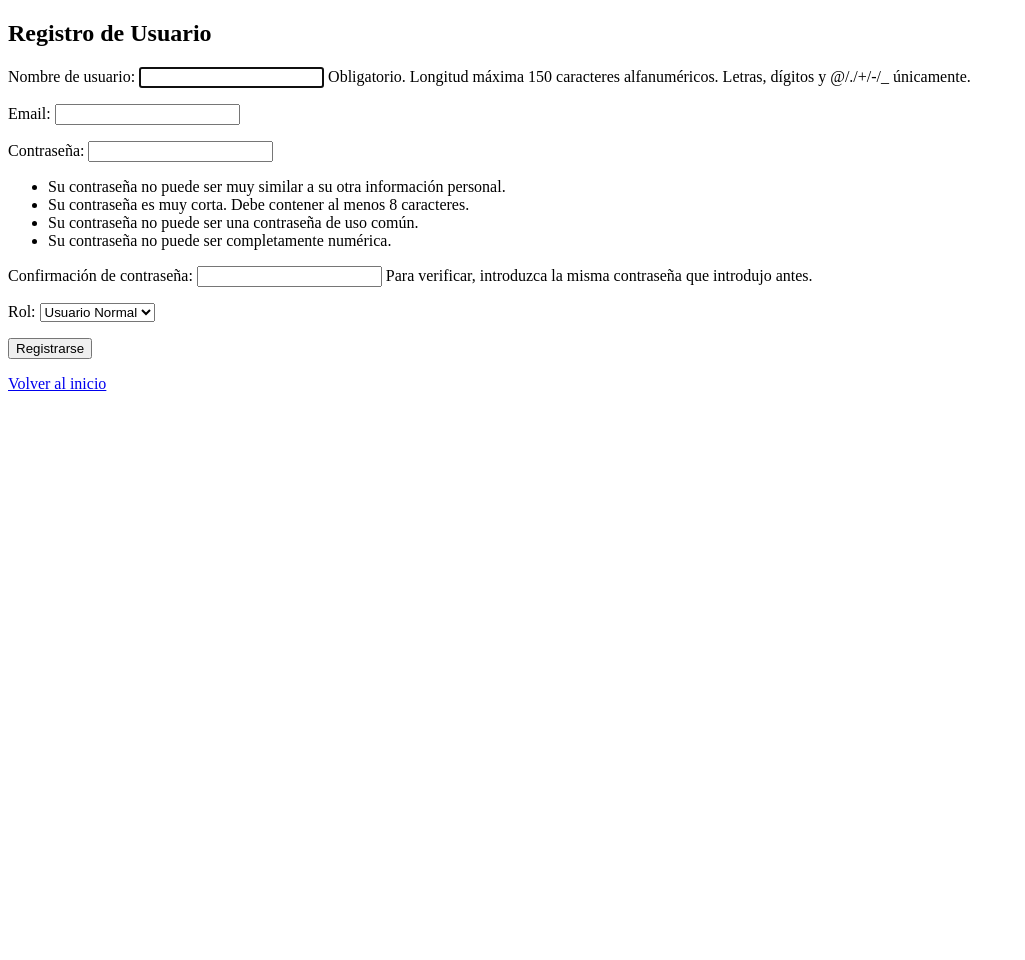
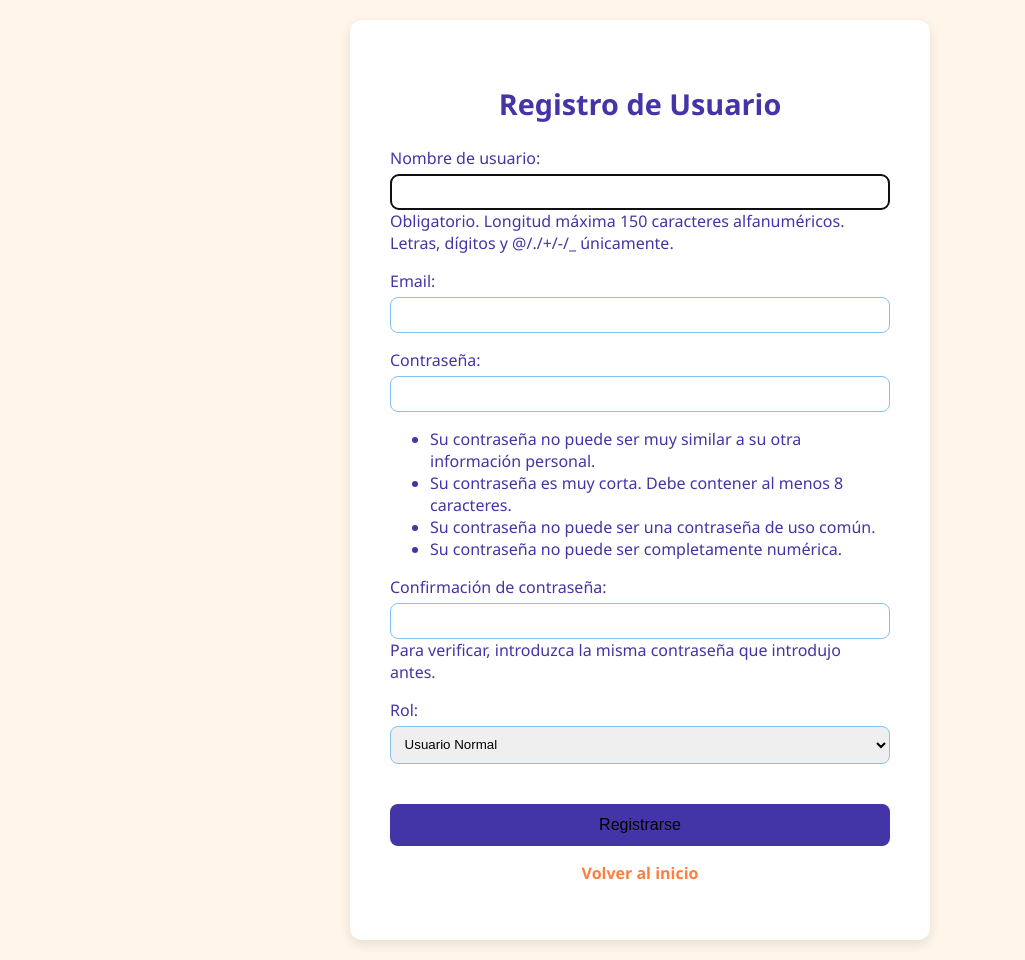
Before and after one commit to BRZRKR22/GESTOR-DE-QUIPOS, a Django app: page /registro/ in a window 1280 px wide. Shown: the whole page, without its empty margins (0-1025 px from the left). Before the commit the page ends 391 px from the top, so only its background shows below. Run offline with Django 5.2, Linux system fonts and the light colour scheme.

Commit message:
Implementacion de Estilos Visuales

```diff
--- /dev/null
+++ b/equipos/static/css/style.css
@@ -0,0 +1,242 @@
+/* Paleta de colores */
+:root {
+    --azul-oscuro: #4335A7;
+    --celeste: #80C4E9;
+    --beige: #FFF6E9;
+    --naranja: #FF7F3E;
+    --blanco: #ffffff;
+}
+
+/* Estilos generales para todo el proyecto */
+body {
+    font-family: 'Segoe UI', Tahoma, Geneva, Verdana, sans-serif;
+    background-color: var(--beige);
+    margin: 0;
+    padding: 0;
+    color: var(--azul-oscuro);
+}
+
+/* Estilos para enlaces globales */
+a {
+    text-decoration: none;
+    color: var(--naranja);
+    transition: color 0.3s ease;
+}
+
+a:hover {
+    color: var(--azul-oscuro);
+}
+
+/* ========== LOGIN.HTML ========== */
+.login-container {
+    max-width: 400px;
+    margin: 80px auto;
+    padding: 2rem;
+    background-color: var(--blanco);
+    border: 1px solid var(--celeste);
+    border-radius: 12px;
+    box-shadow: 0 4px 10px rgba(0, 0, 0, 0.1);
+}
+
+.title {
+    font-size: 2rem;
+    text-align: center;
+    margin-bottom: 1rem;
+    color: var(--azul-oscuro);
+}
+
+.form p {
+    margin-bottom: 1rem;
+}
+
+input, select, textarea {
+    width: 100%;
+    padding: 0.5rem;
+    border: 1px solid var(--celeste);
+    border-radius: 8px;
+    box-sizing: border-box;
+}
+
+button {
+    width: 100%;
+    padding: 0.75rem;
+    font-size: 1rem;
+    border: none;
+    border-radius: 8px;
+    cursor: pointer;
+    margin-top: 1rem;
+}
+
+.btn-primary {
+    background-color: var(--azul-oscuro);
+    color: var(--blanco);
+}
+
+.btn-primary:hover {
+    background-color: var(--naranja);
+}
+
+.link-text {
+    text-align: center;
+    margin-top: 1rem;
+}
+
+.link {
+    font-weight: bold;
+}
+
+/* ========== INICIO.HTML ========== */
+body.inicio-body {
+    display: flex;
+    justify-content: center;
+    align-items: center;
+    height: 100vh;
+}
+
+.inicio-container {
+    text-align: center;
+    background-color: var(--blanco);
+    padding: 40px;
+    border-radius: 12px;
+    box-shadow: 0 4px 12px rgba(0, 0, 0, 0.15);
+    max-width: 480px;
+    margin: 20px;
+}
+
+.inicio-titulo {
+    font-size: 2.2em;
+    margin-bottom: 20px;
+    color: var(--azul-oscuro);
+}
+
+.inicio-links .btn {
+    display: inline-block;
+    padding: 12px 24px;
+    margin: 10px;
+    border-radius: 8px;
+    text-decoration: none;
+    color: var(--blanco);
+    font-weight: bold;
+    transition: background-color 0.3s ease;
+}
+
+.btn-acento {
+    background-color: var(--naranja);
+}
+
+.btn-acento:hover {
+    background-color: #e76b26;
+}
+
+.btn-primario {
+    background-color: var(--azul-oscuro);
+}
+
+.btn-primario:hover {
+    background-color: #32268a;
+}
+
+/* ========== REGISTRO.HTML ========== */
+body.registro-body {
+    display: flex;
+    justify-content: center;
+    align-items: center;
+    background-color: var(--beige);
+    min-height: 100vh;
+}
+
+.registro-container {
+    background-color: var(--blanco);
+    padding: 2.5rem;
+    border-radius: 12px;
+    box-shadow: 0 4px 12px rgba(0, 0, 0, 0.1);
+    max-width: 500px;
+    width: 100%;
+    margin: 20px;
+}
+
+.registro-titulo {
+    font-size: 1.8rem;
+    text-align: center;
+    margin-bottom: 1.5rem;
+    color: var(--azul-oscuro);
+}
+
+.registro-form p {
+    margin-bottom: 1rem;
+}
+
+.registro-form input,
+.registro-form select,
+.registro-form textarea {
+    width: 100%;
+    padding: 0.6rem;
+    border: 1px solid var(--celeste);
+    border-radius: 8px;
+    box-sizing: border-box;
+    margin-top: 0.3rem;
+}
+
+.registro-form button {
+    width: 100%;
+    margin-top: 1.5rem;
+}
+
+/* ========== INVENTARIO.HTML ========== */
+body.inventario-body {
+    background-color: var(--beige);
+    padding: 2rem;
+    color: var(--azul-oscuro);
+}
+
+.inventario-container {
+    max-width: 1000px;
+    margin: auto;
+    background-color: var(--blanco);
+    padding: 2rem;
+    border-radius: 12px;
+    box-shadow: 0 4px 12px rgba(0, 0, 0, 0.1);
+}
+
+.inventario-titulo {
+    font-size: 2rem;
+    margin-bottom: 1rem;
+    text-align: center;
+    color: var(--azul-oscuro);
+}
+
+.user-info {
+    text-align: right;
+    margin-bottom: 1.5rem;
+    font-size: 0.95rem;
+}
+
+.tabla-scroll {
+    overflow-x: auto;
+}
+
+.tabla-inventario {
+    width: 100%;
+    border-collapse: collapse;
+    font-size: 0.95rem;
+}
+
+.tabla-inventario th,
+.tabla-inventario td {
+    border: 1px solid var(--celeste);
+    padding: 0.75rem;
+    text-align: center;
+}
+
+.tabla-inventario th {
+    background-color: var(--celeste);
+    color: var(--azul-oscuro);
+}
+
+.tabla-inventario tr:nth-child(even) {
+    background-color: #f9f9f9;
+}
+
+.tabla-inventario tr:hover {
+    background-color: #f1f1f1;
+}
--- a/equipos/templates/registro.html
+++ b/equipos/templates/registro.html
@@ -1,15 +1,22 @@
+{% load static %}
 <!DOCTYPE html>
-<html>
+<html lang="es">
 <head>
+    <meta charset="UTF-8">
     <title>Registro</title>
+    <link rel="stylesheet" href="{% static 'css/style.css' %}">
 </head>
-<body>
-    <h2>Registro de Usuario</h2>
-    <form method="post">
-        {% csrf_token %}
-        {{ form.as_p }}
-        <button type="submit">Registrarse</button>
-    </form>
-    <p><a href="{% url 'inicio' %}">Volver al inicio</a></p>
+<body class="registro-body">
+    <div class="registro-container">
+        <h2 class="registro-titulo">Registro de Usuario</h2>
+        <form method="post" class="registro-form">
+            {% csrf_token %}
+            {{ form.as_p }}
+            <button type="submit" class="btn btn-primario">Registrarse</button>
+        </form>
+        <p class="link-text">
+            <a href="{% url 'inicio' %}" class="link">Volver al inicio</a>
+        </p>
+    </div>
 </body>
 </html>
```
Also changed, not shown: equipos/templates/inicio.html (+12 -4 lines), equipos/templates/inventario.html (+23 -6 lines), equipos/templates/registration/login.html (+18 -9 lines).
